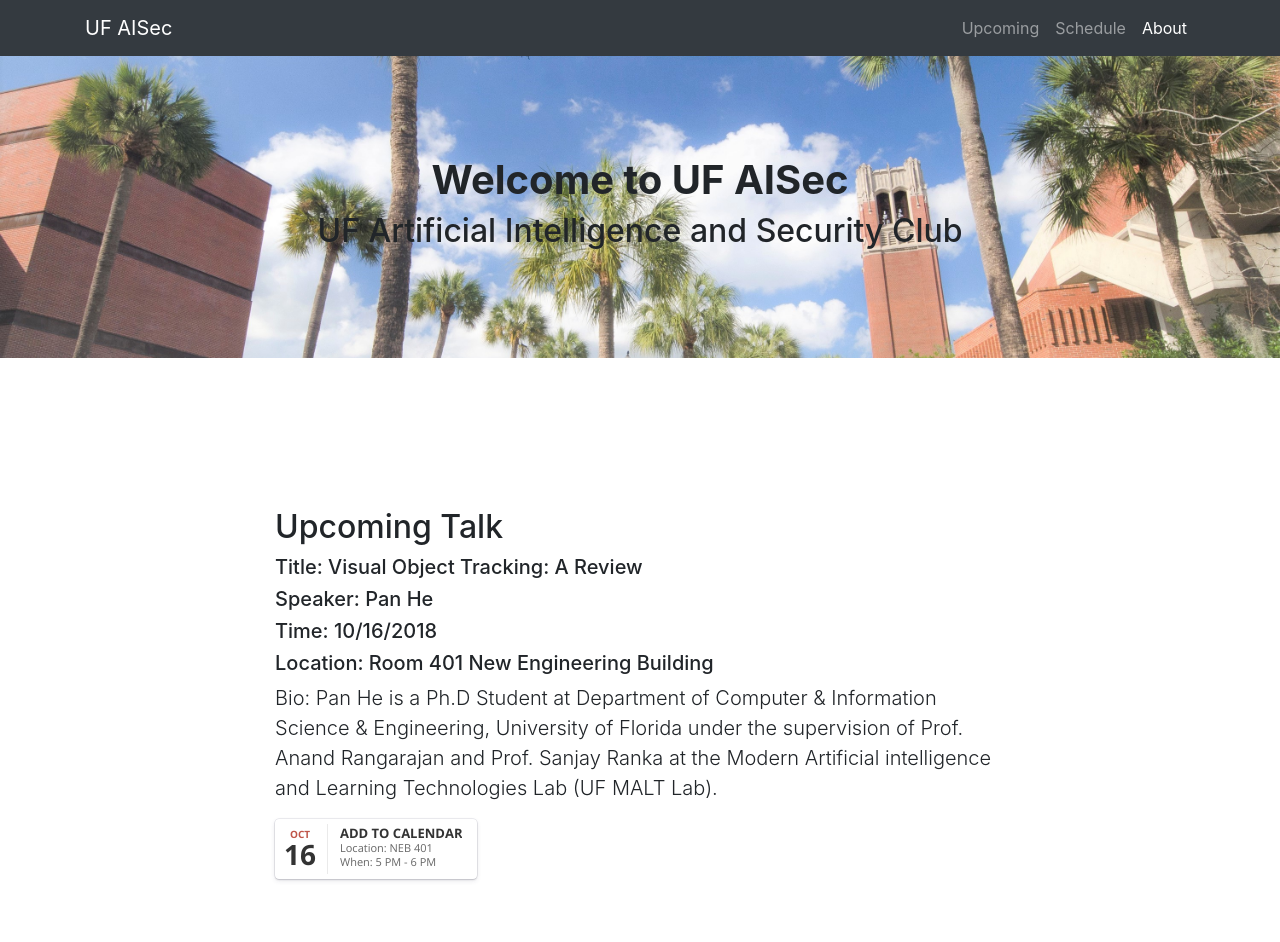
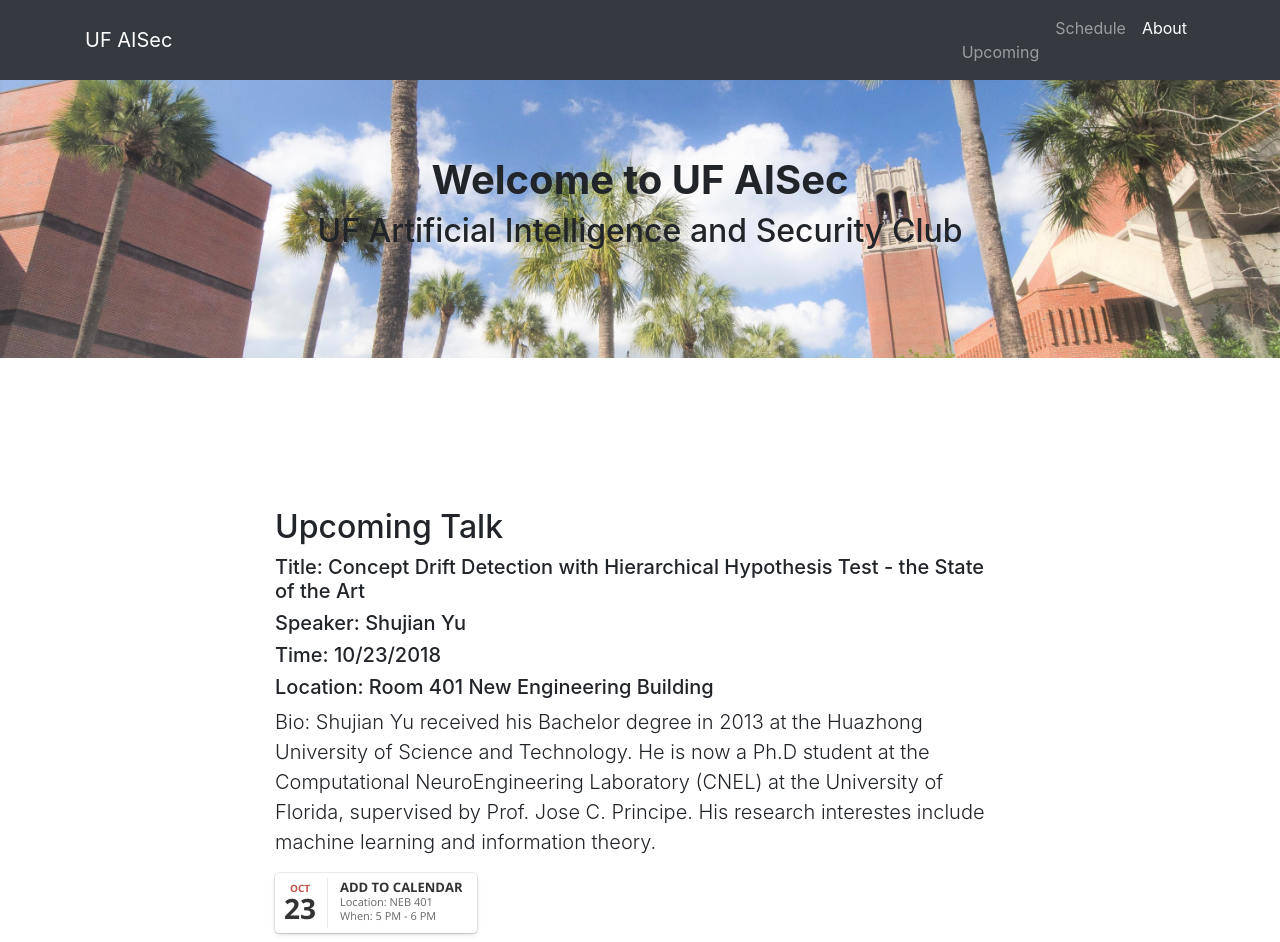
Before and after one commit to aisec-uf/aisec-uf.github.io, a website with bundled scripts: page index.html in a window 1280 px wide. Shown: the top 942 px of the page. Built offline with nearby package versions, Linux system fonts and the light colour scheme.

Commit message:
update 10/23 talk

```diff
--- a/index.html
+++ b/index.html
@@ -40,8 +40,8 @@
     <!-- Navigation -->
     <nav class="navbar navbar-expand-lg navbar-dark bg-dark fixed-top" id="mainNav">
       <div class="container">
-        <a class="navbar-brand js-scroll-trigger" href="#page-top">UF AISec</a>
-        <button class="navbar-toggler" type="button" data-toggle="collapse" data-target="#navbarResponsive" aria-controls="navbarResponsive" aria-expanded="false" aria-label="Toggle navigation">
+        <a class="navbar-brand js-scroll-trigger" href="#page-top">UF AISec
+        <button class="navbar-toggler" type="button" data-toggle="collapse" data-target="#navbarResponsiv</a>e" aria-controls="navbarResponsive" aria-expanded="false" aria-label="Toggle navigation">
           <span class="navbar-toggler-icon"></span>
         </button>
         <div class="collapse navbar-collapse" id="navbarResponsive">
@@ -71,17 +71,17 @@
         <div class="row">
 			  <div class="col-lg-8 mx-auto">
 				<h2>Upcoming Talk</h2>
-				<h5>Title: Visual Object Tracking: A Review</h5>
-				<h5>Speaker: Pan He</h5>
-				<h5>Time: 10/16/2018 </h5>
+				<h5>Title: Concept Drift Detection with Hierarchical Hypothesis Test - the State of the Art	</h5>
+				<h5>Speaker: Shujian Yu</h5>
+				<h5>Time: 10/23/2018 </h5>
 				<h5>Location: Room 401 New Engineering Building</h5>
 
-				<p class="lead">Bio: Pan He is a Ph.D Student at Department of Computer & Information Science & Engineering, University of Florida under the supervision of Prof. Anand Rangarajan and Prof. Sanjay Ranka at the Modern Artificial intelligence and Learning Technologies Lab (UF MALT Lab).</p>
+				<p class="lead">Bio: Shujian Yu received his Bachelor degree in 2013 at the Huazhong University of Science and Technology. He is now a Ph.D student at the Computational NeuroEngineering Laboratory (CNEL) at the University of Florida, supervised by Prof. Jose C. Principe. His research interestes include machine learning and information theory. </p>
 
 				<div class="addeventatc" data-styling="none" >
 					<div class="date">
 						<span class="mon">Oct</span>
-						<span class="day">16</span>
+						<span class="day">23</span>
 						<div class="bdr1"></div>
 						<div class="bdr2"></div>
 					</div>
@@ -91,14 +91,14 @@
 							<span class="des">Location: NEB 401<br />When: 5 PM - 6 PM</span>
 						</p>
 					</div>
-					<span class="start">10/16/2018 05:00 PM</span>
-					<span class="end">10/16/2018 06:00 PM</span>
+					<span class="start">10/23/2018 05:00 PM</span>
+					<span class="end">10/23/2018 06:00 PM</span>
 					<span class="timezone">America/New_York</span>
-					<span class="title">Visual Object Tracking: A Review</span>
-					<span class="description">Description of the event</span>
+					<span class="title">Concept Drift Detection with Hierarchical Hypothesis Test - the State of the Art</span>
+					<span class="description">Bio: Shujian Yu received his Bachelor degree in 2013 at the Huazhong University of Science and Technology. He is now a Ph.D student at the Computational NeuroEngineering Laboratory (CNEL) at the University of Florida, supervised by Prof. Jose C. Principe. His research interestes include machine learning and information theory.</span>
 					<span class="organizer">Xiaoyong Yuan</span>
 					<span class="location">NEB 401</span>
-					<span class="facebook_event">https://www.facebook.com/events/1734384760023442/</span>
+					<span class="facebook_event">https://www.facebook.com/events/2291718047725150/</span>
 				</div>
           </div>
         </div>
```
